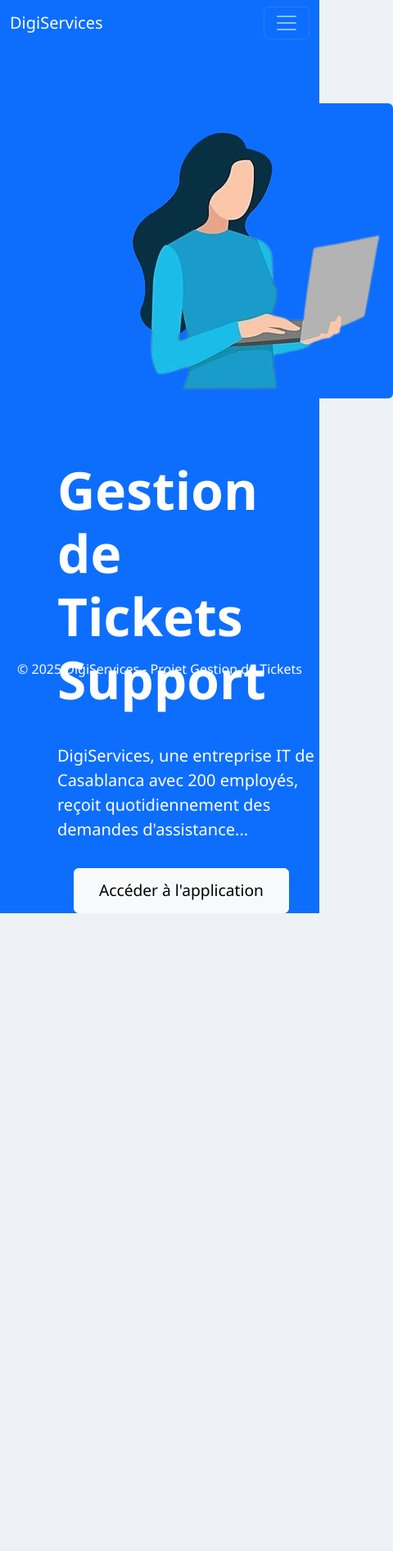
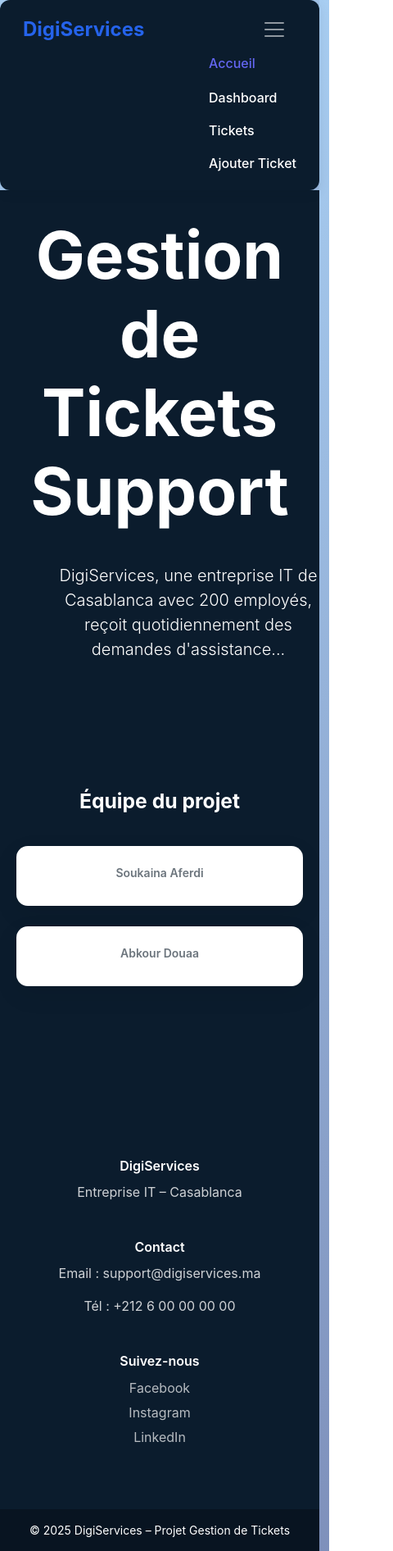
Before and after one commit to soukainaaferdi/gestion-tickets, a React (Create React App) app: page / in a window 390 px wide. Shown: the whole page at 82% size, 480 px wide, since content can reach past the window. Before the commit the page ends 1114 px from the top, so only its background shows below. Built offline with nearby package versions, Linux system fonts and the light colour scheme.

Commit message:
modifier

```diff
--- a/backend/db.json
+++ b/backend/db.json
@@ -1,28 +1,16 @@
 {
   "tickets": [
-    {
-      "id": "3",
-      "titre": "Erreur de connexion à l’application",
-      "description": "Impossible de se connecter à l’application interne avec des identifiants valides.",
-      "categorie": "Technique",
-      "priorite": "Haute",
-      "statut": "Nouveau",
-      "nomClient": "soukaina1",
-      "email": "aferdisoukaina8@gmail.com",
-      "dateCreation": "2025-12-09T09:15:00.000Z",
-      "dateResolution": "2025-12-17T23:21:11.639Z"
-    },
     {
       "id": "4",
       "titre": "Facture client incorrecte",
       "description": "Le montant affiché sur la facture ne correspond pas au service facturé.",
       "categorie": "Facturation",
       "priorite": "Basse",
-      "statut": "Résolu",
+      "statut": "En cours",
       "nomClient": "abkour",
       "email": "clientd@email.com",
       "dateCreation": "2025-12-08T11:45:00.000Z",
-      "dateResolution": "2025-12-16T13:48:58.101Z"
+      "dateResolution": "2025-12-18T13:00:56.882Z"
     },
     {
       "id": "f9d3",
@@ -73,18 +61,6 @@
       "dateResolution": "2025-12-17T21:10:53.145Z"
     },
     {
-      "id": "6422",
-      "nomClient": "2",
-      "email": "abkour@gmail.com",
-      "titre": "Title2",
-      "description": "s",
-      "categorie": "Technique",
-      "priorite": "Basse",
-      "statut": "Résolu",
-      "dateCreation": "2025-12-17T18:58:36.679Z",
-      "dateResolution": "2025-12-17T21:16:11.687Z"
-    },
-    {
       "id": "186d",
       "nomClient": "3",
       "email": "abkour@gmail.com",
@@ -92,9 +68,9 @@
       "description": "aaaaaaaa",
       "categorie": "Matériel",
       "priorite": "Moyenne",
-      "statut": "Résolu",
+      "statut": "Fermé",
       "dateCreation": "2025-12-17T18:58:49.064Z",
-      "dateResolution": "2025-12-17T23:20:31.635Z"
+      "dateResolution": "2025-12-18T12:59:51.746Z"
     },
     {
       "id": "9713",
@@ -128,9 +104,9 @@
       "description": "ljljsljlq",
       "categorie": "Matériel",
       "priorite": "Urgente",
-      "statut": "Nouveau",
+      "statut": "Résolu",
       "dateCreation": "2025-12-17T19:07:38.333Z",
-      "dateResolution": null
+      "dateResolution": "2025-12-18T09:27:47.699Z"
     },
     {
       "id": "2253",
--- a/src/App.js
+++ b/src/App.js
@@ -29,12 +29,12 @@ import TicketsList from "./pages/TicketsList";
 import TicketDetail from "./pages/TicketDetail";
 import AddTicket from "./pages/AddTicket";
 import EditTicket from "./pages/EditTicket";
-import Navbar from "./components/Navbar"; // ⬅️ زيديه هنا
+import Navbar from "./components/Navbar";
 
 function App() {
   return (
     <Router>
-      <Navbar /> {/* ⬅️ هنا بالضبط */}
+      <Navbar />
 
       <Routes>
         <Route path="/" element={<LandingPage />} />
--- a/src/api/ticketsApi.js
+++ b/src/api/ticketsApi.js
@@ -1,4 +1,4 @@
-//page api/ticketsApi
+
 
 import axios from "axios";
 export const getTickets = () =>
--- a/src/components/Navbar.js
+++ b/src/components/Navbar.js
@@ -1,9 +1,10 @@
 import { Link, NavLink } from "react-router-dom";
-
+import "../pages/style.css"
 const Navbar = () => {
   return (
-    <nav className="navbar navbar-expand-lg navbar-dark bg-primary">
-      <div className="container">
+    <nav className="navbar navbar-expand-lg navbar-dark ">
+
+      <div className="container-fluid">
         <Link className="navbar-brand" to="/">
           DigiServices
         </Link>
@@ -17,7 +18,7 @@ const Navbar = () => {
           <span className="navbar-toggler-icon"></span>
         </button>
 
-        <div className="collapse navbar-collapse" id="navbarNav">
+        <div className="collapse navbar-collapse d-flex" id="navbarNav">
           <ul className="navbar-nav ms-auto">
             <li className="nav-item">
               <NavLink className="nav-link" to="/">
--- a/src/pages/AddTicket.js
+++ b/src/pages/AddTicket.js
@@ -2,7 +2,7 @@ import { useState } from "react";
 import { useDispatch } from "react-redux";
  import { Link, useNavigate } from "react-router-dom";
  import { addTicket } from "../redux/ticketsSlice";
-
+import "../pages/style.css"
 const AddTicket = () => {
    const navigate = useNavigate();
    const dispatch = useDispatch();
@@ -33,28 +33,28 @@ const AddTicket = () => {
    };
 
    return (
-    <div className="container">
+     <div className="container body1">
        <h1 className="m-3">Ajouter un nouveau ticket</h1>
-      <form onSubmit={handleSubmit}>
-        <input type="text" placeholder="Nom" name="nomClient" className="form-control m-2" onChange={handleChange}/>
-        <input type="email" placeholder="Email" name="email" className="form-control m-2" onChange={handleChange}/>
-        <input type="text" placeholder="Title" name="titre" className="form-control m-2" onChange={handleChange}/>
-        <textarea placeholder="Description" name="description" className="form-control m-2" onChange={handleChange}/>
-        <select name="categorie" className="form-control m-2" onChange={handleChange}>
+       <form className="form1" onSubmit={handleSubmit}>
+         <input type="text" placeholder="Nom" name="nomClient" className="form-control m-2 select1" onChange={handleChange}/>
+         <input type="email" placeholder="Email" name="email" className="form-control m-2 select1" onChange={handleChange}/>
+         <input type="text" placeholder="Title" name="titre" className="form-control m-2 select1" onChange={handleChange}/>
+         <textarea placeholder="Description" name="description" className="form-control m-2 textarea1 select1" onChange={handleChange}/>
+         <select name="categorie" className="form-control m-2 select1" onChange={handleChange}>
            <option value="">Catégorie</option>
            <option>Technique</option>
            <option>Matériel</option>
           <option>Compte</option>
            <option>Facturation</option>
          </select>
-        <select name="priorite" className="form-control m-2" onChange={handleChange}>
+         <select name="priorite" className="form-control m-2 select1" onChange={handleChange}>
            <option value="">Priorité</option>
            <option>Basse</option>
            <option>Moyenne</option>
            <option>Haute</option>
            <option>Urgente</option>
          </select>
-        <button type="submit" className="btn btn-primary m-2">Create</button>
+         <button type="submit" className="btn btn-primary m-2 create">Create</button>
        </form>
      </div>
    );
--- a/src/pages/LandingPage.js
+++ b/src/pages/LandingPage.js
@@ -1,42 +1,89 @@
 import { Link } from "react-router-dom";
-import "./style.css"
+import "./style.css";
 
 const LandingPage = () => {
   return (
     <div className="landingPageWrapper">
-  <div className="row align-items-center ">
 
-    <div className="col-md-6 text-center">
+
+      <div className="row align-items-center">
+
+        {/* <div className="col-md-6 text-center">
           <img
-        src="/Sécrétaire___Loup_party__-removebg-preview.png"
+            src="/Sécrétaire___Loup_party__-removebg-preview (2).png"
             alt="Support Team"
-        className="img-fluid rounded img"
+            className="img-fluid img-hero"
           />
-    </div>
+        </div> */}
 
-    <div className="col-md-6 text-start">
-      <h1 className="hero-title">
-        <span>Gestion de</span>
-        <span>Tickets Support</span>
+        <div className=" text-center">
+          <h1 className="hero-title  ">
+           Gestion de
+            Tickets Support
           </h1>
           <p className="lead">
-        DigiServices, une entreprise IT de Casablanca avec 200 employés,<br/>
+            DigiServices, une entreprise IT de Casablanca avec 200 employés,<br />
             reçoit quotidiennement des demandes d'assistance...
           </p>
-      <Link to="/dashboard" >
-        <button class=" btn1 btn btn-light btn-dashboard mt-3">Accéder à l'application</button>
-      </Link>
+          {/* <Link to="/dashboard">
+            <button className="btn btn-light btn-dashboard mt-3">
+              Accéder à l'application
+            </button>
+          </Link> */}
         </div>
 
       </div>
 
-  <footer className="footer  text-white text-center py-3">
-      &copy; 2025 DigiServices - Projet Gestion de Tickets
-    </footer>
+
+      <section className="team-pro">
+        <h2>Équipe du projet</h2>
+
+        <div className="team-grid">
+          <div className="team-card">
+            <h5>Soukaina Aferdi</h5>
+          </div>
+
+          <div className="team-card">
+            <h5>Abkour Douaa</h5>
           </div>
 
 
+        </div>
+      </section>
+
+
+      <footer className="footer-pro">
+        <div className="footer-content">
+
+          <div>
+            <h6>DigiServices</h6>
+            <p>Entreprise IT – Casablanca</p>
+          </div>
+
+          <div>
+            <h6>Contact</h6>
+            <p>Email : support@digiservices.ma</p>
+            <p>Tél : +212 6 00 00 00 00</p>
+          </div>
+
+          <div>
+            <h6>Suivez-nous</h6>
+            <div className="social-links">
+              <a href="#">Facebook</a>
+              <a href="#">Instagram</a>
+              <a href="#">LinkedIn</a>
+            </div>
+          </div>
+
+        </div>
+
+      </footer>
+        <div className="footer-bottom">
+          © 2025 DigiServices – Projet Gestion de Tickets
+        </div>
+
+    </div>
   );
-}
+};
 
 export default LandingPage;
--- a/src/pages/TicketsList.js
+++ b/src/pages/TicketsList.js
@@ -22,7 +22,7 @@ const TicketsList = () => {
   }, [dispatch]);
 
   return (
- <div className="container py-4">
+ <div className="container py-4 ">
   <div className="d-flex justify-content-between align-items-center mb-3">
     <form className="d-flex" role="search">
       <input
--- a/src/pages/style.css
+++ b/src/pages/style.css
@@ -75,16 +75,15 @@
   padding-bottom: 60px;
 }
 .hero-title {
-  font-size: 4rem;
+  font-size: 5rem;
   font-weight: bold;
-  line-height: 1.2;
-  margin-top: 19%;
-  margin-left: 70px;
+
+  margin-top: 8%;
+
+
 }
 
-.hero-title span {
-  display: block;
-}
+
 
 .lead{
   margin-top: 40px;
@@ -92,16 +91,13 @@
 
 }
  .landingPageWrapper {
-     background-color: #0d6efd;
+     background-color:#0b1c2d;
   min-height: 100vh;
   width: 100%;
   color: white;
 }
 
-.img{
-  margin-top:18%;
-  margin-left: 120px;
-}
+
 .retard{
 padding: 20px;
 width: 600px;
@@ -139,3 +135,237 @@ margin-left: 90px;
   width: 565px;
   margin-left: 110px;
 }
+
+body {
+  background: linear-gradient(135deg, #a8cef2, #7684b0);
+  min-height: 100vh;
+  font-family: "Inter", system-ui, sans-serif;
+}
+
+
+.body1 {
+  max-width: 920px;
+  margin: 60px auto;
+  padding: 40px;
+  border-radius: 22px;
+  background: #ffffff;
+  box-shadow:
+    0 20px 40px rgba(15, 23, 42, 0.08),
+    0 2px 8px rgba(15, 23, 42, 0.04);
+
+}
+
+
+.body1 h1 {
+  text-align: center;
+  font-size: 2.1rem;
+  font-weight: 700;
+  color: #0f172a;
+  margin-bottom: 30px;
+  position: relative;
+}
+
+.body1 h1::after {
+  content: "";
+  width: 90px;
+  height: 4px;
+  background: linear-gradient(90deg, #2563eb, #6366f1);
+  display: block;
+  margin: 12px auto 0;
+  border-radius: 4px;
+}
+
+
+.form1 {
+  display: flex;
+  flex-direction: column;
+  gap: 18px;
+}
+
+
+.select1 {
+  background: #f8fafc;
+  border: 1px solid #e2e8f0;
+  border-radius: 14px;
+  padding: 14px 16px;
+  color: #0f172a;
+  font-size: 0.95rem;
+  transition: all 0.25s ease;
+}
+
+.select1::placeholder {
+  color: #94a3b8;
+}
+
+.select1:focus {
+  outline: none;
+  border-color: #6366f1;
+  background: #ffffff;
+  box-shadow:
+    0 0 0 3px rgba(99, 102, 241, 0.25);
+  transform: translateY(-1px);
+}
+
+
+.textarea1.select1 {
+  min-height: 120px;
+  resize: none;
+}
+
+
+select.select1 {
+  cursor: pointer;
+}
+
+
+.create {
+  margin-top: 24px;
+  padding: 14px;
+  font-size: 1rem;
+  font-weight: 600;
+  letter-spacing: 0.4px;
+  border-radius: 16px;
+  border: none;
+  color: #ffffff;
+  background: linear-gradient(
+    135deg,
+    #2563eb,
+    #6366f1
+  );
+  box-shadow:
+    0 15px 30px rgba(37, 99, 235, 0.35);
+  transition: all 0.3s ease;
+}
+
+.create:hover {
+  transform: translateY(-3px);
+  box-shadow:
+    0 25px 45px rgba(37, 99, 235, 0.45);
+}
+
+.create:active {
+  transform: scale(0.97);
+  box-shadow: 0 10px 20px rgba(15, 23, 42, 0.25);
+}
+.navbar {
+  background:#0b1c2d ;
+  box-shadow: 0 4px 15px rgba(15, 23, 42, 0.08);
+  padding: 0.8rem 1rem;
+  border-radius: 12px;
+
+
+}
+
+.navbar .navbar-brand {
+  color: #2563eb ;
+  font-weight: 700;
+  font-size: 1.5rem;
+}
+
+.navbar .nav-link {
+  color: white ;
+  font-weight: 500;
+  margin-left: 1rem;
+  transition: color 0.3s ease, transform 0.3s ease;
+}
+
+.navbar .nav-link:hover,
+.navbar .nav-link.active {
+  color: #6366f1 ;
+  transform: translateY(-2px);
+}
+
+.navbar-toggler {
+  border: none;
+  outline: none;
+}
+.navbar {
+  position: sticky;
+  top: 0;
+  z-index: 1000;
+}
+
+
+.img-hero {
+  max-height: 420px;
+}
+
+
+.team-pro {
+  margin-top: 80px;
+  padding: 60px 20px;
+  text-align: center;
+}
+
+.team-pro h2 {
+  font-weight: 700;
+  margin-bottom: 40px;
+}
+
+.team-grid {
+  display: grid;
+  grid-template-columns: repeat(auto-fit, minmax(220px, 1fr));
+  gap: 25px;
+  max-width: 900px;
+  margin: auto;
+}
+
+.team-card {
+  background: #ffffff;
+  border-radius: 14px;
+  padding: 25px;
+  box-shadow: 0 10px 30px rgba(0,0,0,0.08);
+  transition: transform 0.3s ease;
+}
+
+.team-card:hover {
+  transform: translateY(-6px);
+}
+
+.team-card h5 {
+  font-weight: 600;
+  margin-bottom: 6px;
+}
+
+.team-card h5 {
+  color: #6c757d;
+  font-size: 14px;
+}
+
+
+.footer-pro {
+  margin-top: 80px;
+  background: #0b1c2d;
+  color: #ffffffcc;
+}
+
+.footer-content {
+  display: grid;
+  grid-template-columns: repeat(auto-fit, minmax(220px, 1fr));
+  gap: 30px;
+  padding: 50px 30px;
+}
+
+.footer-content h6 {
+  color: #fff;
+  font-weight: 600;
+  margin-bottom: 10px;
+}
+
+.social-links a {
+  display: block;
+  color: #ffffffb3;
+  text-decoration: none;
+  margin-bottom: 6px;
+}
+
+.social-links a:hover {
+  color: #fff;
+}
+
+.footer-bottom {
+  text-align: center;
+  padding: 15px;
+  background: #081421;
+  font-size: 14px;
+}
```
Also changed, not shown: public/Sécrétaire___Loup_party__-removebg-preview (2).png (added), public/Sécrétaire___Loup_party__-removebg-preview.png (deleted). Lines whose indentation alone changed are shown as unchanged.
